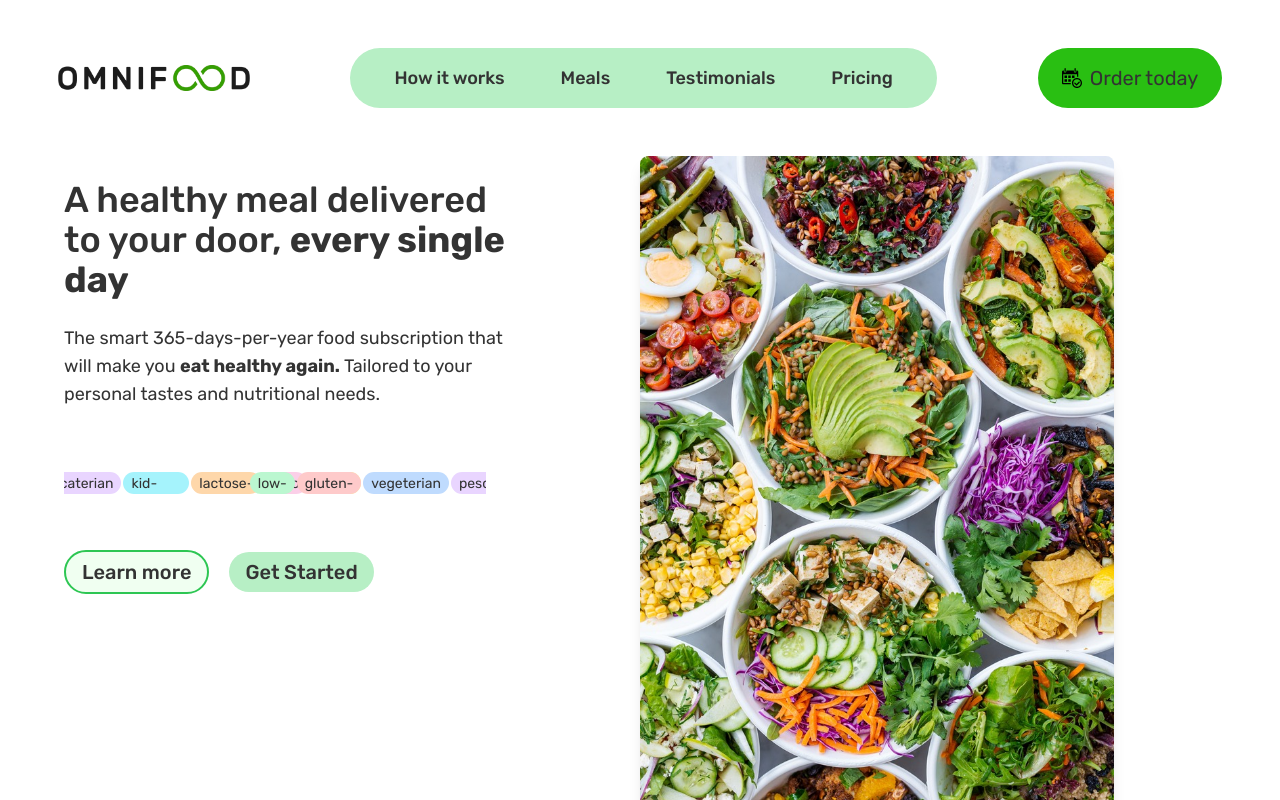
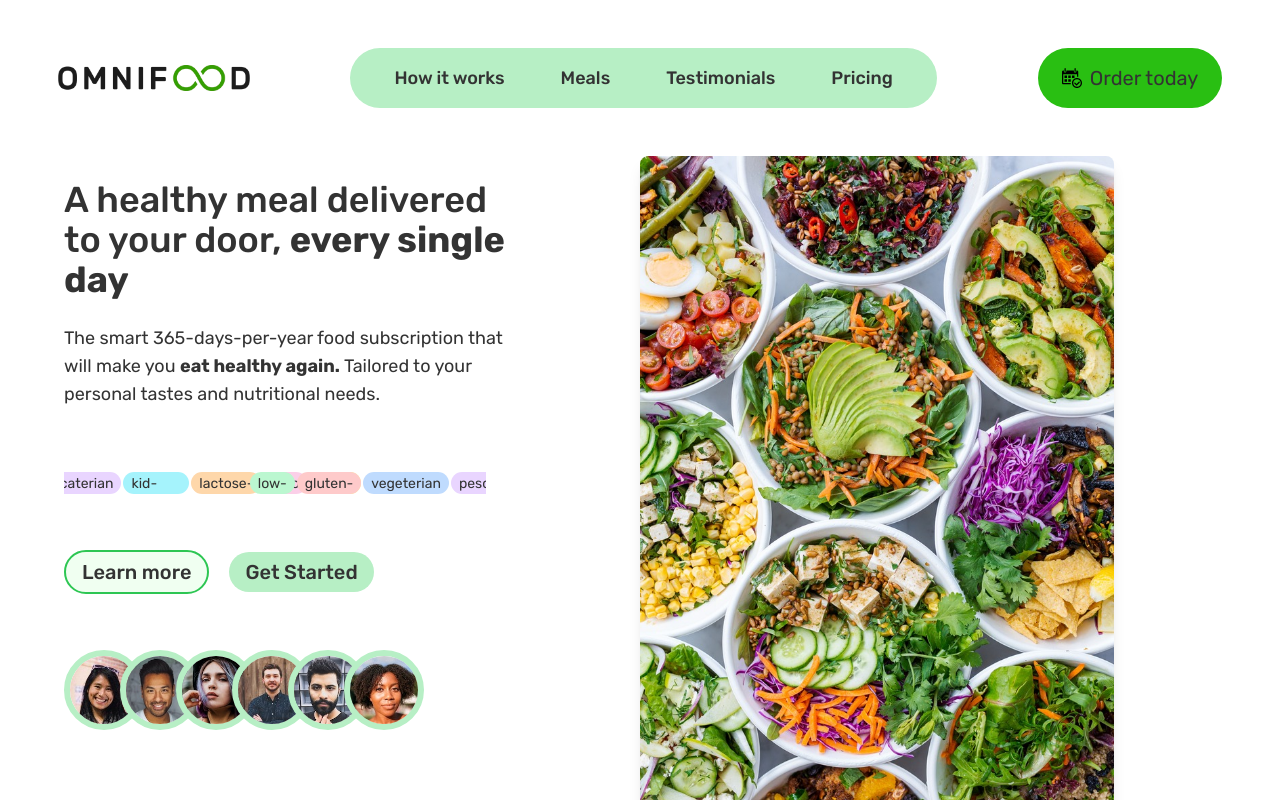
Before and after one commit to bojan09/omnifood_2.0, a React (Vite) app: page / in a window 1280 px wide. Shown: the top 800 px of the page. Built offline with nearby package versions, Linux system fonts and the light colour scheme.

Commit message:
added Customers in Home

```diff
--- a/src/pages/Home.jsx
+++ b/src/pages/Home.jsx
@@ -2,11 +2,44 @@ import React from "react";
 
 // assets
 import home_img from "../assets/bowls.jpg";
+import customer_1 from "../assets/customers/customer-1.jpg";
+import customer_2 from "../assets/customers/customer-2.jpg";
+import customer_3 from "../assets/customers/customer-3.jpg";
+import customer_4 from "../assets/customers/customer-4.jpg";
+import customer_5 from "../assets/customers/customer-5.jpg";
+import customer_6 from "../assets/customers/customer-6.jpg";
 
 // components
 import Slider from "../components/Slider";
 
 const Home = () => {
+  const customers = [
+    {
+      id: 1,
+      img: customer_1,
+    },
+    {
+      id: 2,
+      img: customer_2,
+    },
+    {
+      id: 3,
+      img: customer_3,
+    },
+    {
+      id: 4,
+      img: customer_4,
+    },
+    {
+      id: 5,
+      img: customer_5,
+    },
+    {
+      id: 6,
+      img: customer_6,
+    },
+  ];
+
   return (
     <div className="w-[80vw] md:w-[90vw] mx-auto md:flex justify-center gap-3">
       {/* Left Container */}
@@ -43,6 +76,16 @@ const Home = () => {
             </a>
           </button>
         </div>
+
+        <div className="flex mt-[4rem]">
+          {customers.map((customer) => (
+            <img
+              src={customer.img}
+              alt="customer"
+              className="rounded-full border-[6px] border-primaryBackground md:w-[80px] xs:w-[60px] ml-[-1.5rem] first:ml-0 scale-100 hover:scale-110 transition-all duration-200 ease-in-out hover:z-10"
+            />
+          ))}
+        </div>
       </div>
 
       {/* Right Container */}
```
